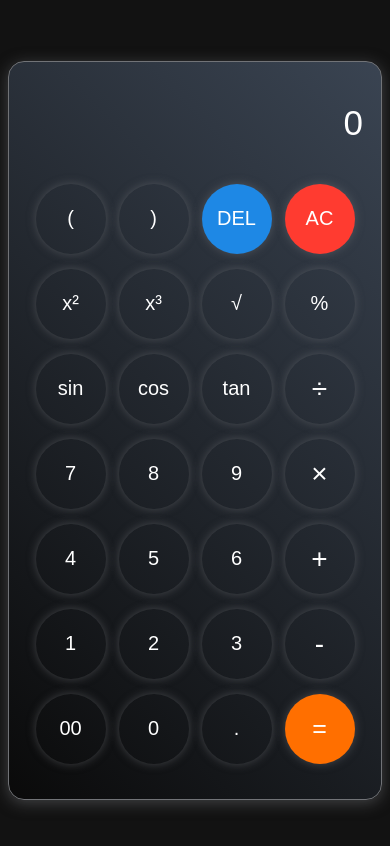
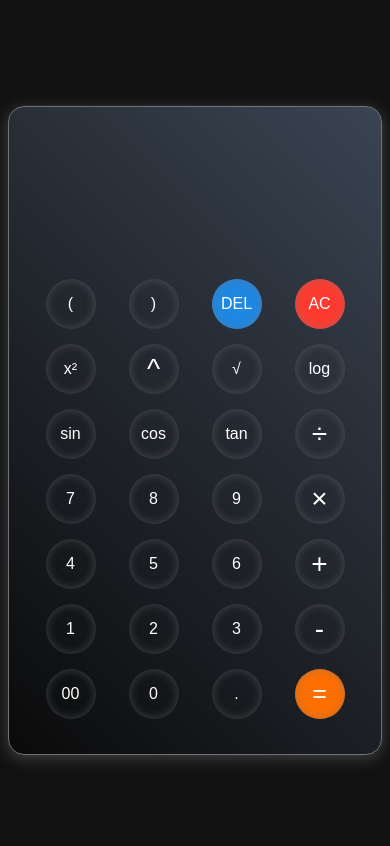
Before and after one commit to PRANTO-X/Calculator, a plain HTML site: page index.html in a window 390 px wide. Drawn offline with Linux system fonts and the light colour scheme.

Commit message:
preject finished

```diff
--- a/CSS/style.css
+++ b/CSS/style.css
@@ -14,12 +14,10 @@ body {
     outline: none;
     text-align: end;
     font-size: 35px;
-    margin-bottom: 20px;
+    margin-bottom: 30px;
+    color: white;
 }
 
-input::placeholder{
-    color: white;
-}
 
 .calculator {
     border: 1px solid #717377;
@@ -48,7 +46,7 @@ button {
     color: white;
     cursor: pointer;
     transition: background-color 0.3s ease;
-    box-shadow: 0px 0px 10px rgba(113, 115, 119, 0.5);
+    box-shadow: inset  0px 0px 10px rgba(113, 115, 119, 0.5);
 }
 
 .eql-btn{
@@ -72,6 +70,7 @@ button {
 button:hover,
 button:active{
     background-color: rgba(255, 255, 255, 0.1);
+    box-shadow: 0px 0px 10px rgba(113, 115, 119, 0.5);
 }
 
 .eql-btn:hover,
@@ -91,3 +90,33 @@ button:active{
     background-color: #1565c0;
     box-shadow: 0px 0px 15px rgba(21, 101, 192, 0.7);
 }
+
+
+
+@media (max-width: 600px) {
+
+    .display {
+        height: 100px;
+        font-size: 30px;
+    }
+
+    button {
+        height: 60px;
+        width: 60px;
+        font-size: 18px;
+    }
+}
+
+@media (max-width: 400px) {
+
+    .display {
+        height: 120px;
+        font-size: 28px;
+    }
+
+    button {
+        height: 50px;
+        width: 50px;
+        font-size: 16px;
+    }
+}
--- a/index.html
+++ b/index.html
@@ -8,56 +8,56 @@
 </head>
 <body>
     <div class="calculator">
-       <input type="text" placeholder="0" class="display">
+       <input type="text" placeholder="" class="display" readonly>
 
       <div class="btn">
         <div>
-            <button>(</button>
-            <button>)</button>
-            <button class="del-btn">DEL</button>
-            <button class="ac-btn">AC</button>
+            <button onclick="number('(')">(</button>
+            <button onclick="number(')')">)</button>
+            <button class="del-btn" onclick="backSpace()">DEL</button>
+            <button class="ac-btn" onclick="allClear()">AC</button>
            </div>
 
            <div>
-            <button>x&sup2</button>
-            <button>x&sup3</button>
-            <button>√</button>
-            <button class="op=btn">%</button>
+            <button onclick="number('²')">x&sup2</button>
+            <button class="op-btn" onclick="number('^')">^</button>
+            <button onclick="number('√(')">√</button>
+            <button onclick="number('log(')">log</button>
            </div>
 
            <div>
-            <button>sin</button>
-            <button>cos</button>
-            <button>tan</button>
-            <button class="op-btn">÷</button>
+            <button onclick="number('sin(')">sin</button>
+            <button onclick="number('cos(')">cos</button>
+            <button onclick="number('tan(')">tan</button>
+            <button class="op-btn" onclick="number('÷')">÷</button>
            </div>
 
            <div>
-            <button>7</button>
-            <button>8</button>
-            <button>9</button>
-            <button class="op-btn">×</button>
+            <button onclick="number(7)">7</button>
+            <button onclick="number(8)">8</button>
+            <button onclick="number(9)">9</button>
+            <button class="op-btn" onclick="number('×')">×</button>
            </div>
 
            <div>
-            <button>4</button>
-            <button>5</button>
-            <button>6</button>
-            <button class="op-btn">+</button>
+            <button onclick="number(4)">4</button>
+            <button onclick="number(5)">5</button>
+            <button onclick="number(6)">6</button>
+            <button class="op-btn" onclick="number('+')">+</button>
            </div>
 
            <div>
-            <button>1</button>
-            <button>2</button>
-            <button>3</button>
-            <button class="op-btn">-</button>
+            <button onclick="number(1)">1</button>
+            <button onclick="number(2)">2</button>
+            <button onclick="number(3)">3</button>
+            <button class="op-btn" onclick="number('-')">-</button>
            </div>
 
            <div>
-            <button>00</button>
-            <button>0</button>
-            <button>.</button>
-            <button class="eql-btn">=</button>
+            <button onclick="number('00')">00</button>
+            <button onclick="number(0)">0</button>
+            <button onclick="number('.')">.</button>
+            <button class="eql-btn" onclick="calculate()">=</button>
            </div>
       </div>
 
--- a/main.js
+++ b/main.js
@@ -0,0 +1,39 @@
+let btns=document.querySelectorAll('button');
+let display=document.querySelector(".display");
+
+let string = "";
+
+
+const number = (e)=>{
+    string += e;
+    display.value = string;
+};
+
+const calculate = () => {
+    try {
+        let result = eval(string.replace(/sin\(([^)]+)\)/g, (match, p1) => `Math.sin(${p1} * Math.PI / 180)`)
+                                .replace(/cos\(([^)]+)\)/g, (match, p1) => `Math.cos(${p1} * Math.PI / 180)`)
+                                .replace(/tan\(([^)]+)\)/g, (match, p1) => `Math.tan(${p1} * Math.PI / 180)`)
+                                .replace(/log/g, "Math.log")
+                                .replace(/√/g, "Math.sqrt")
+                                .replace(/²/g, "**2")
+                                .replace(/\^/g, "**")
+                                .replace(/÷/g,"/")
+                                .replace(/×/g,"*"));
+        display.value = result;
+        string = "";
+    } catch (error) {
+        display.value = "Error!";
+        string = "";
+    }
+};
+
+const backSpace = ()=>{
+    string = string.substring(0,string.length-1);
+    display.value = string;
+};
+
+const allClear = ()=>{
+    string = "";
+    display.value = string;
+};
```
